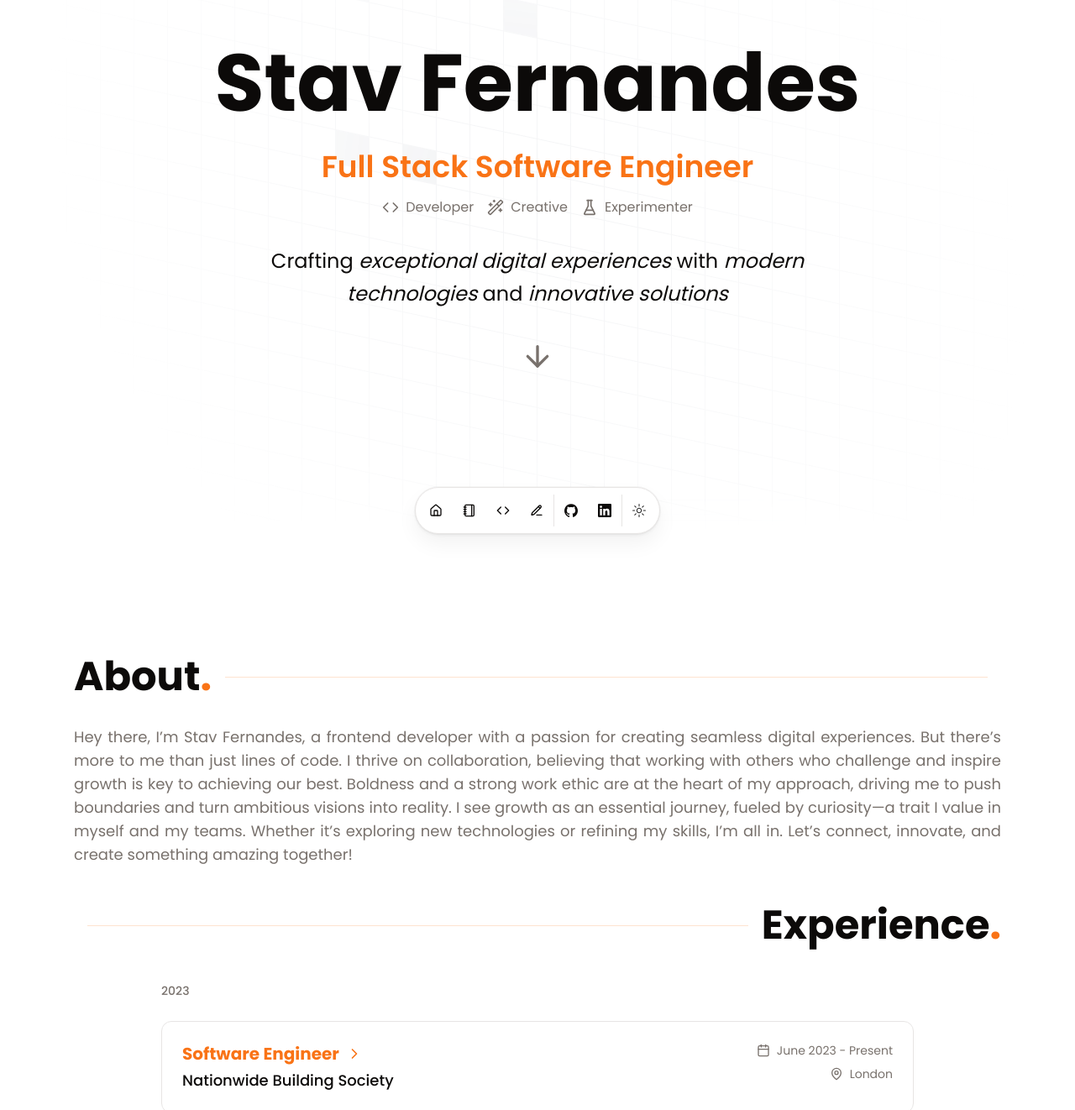
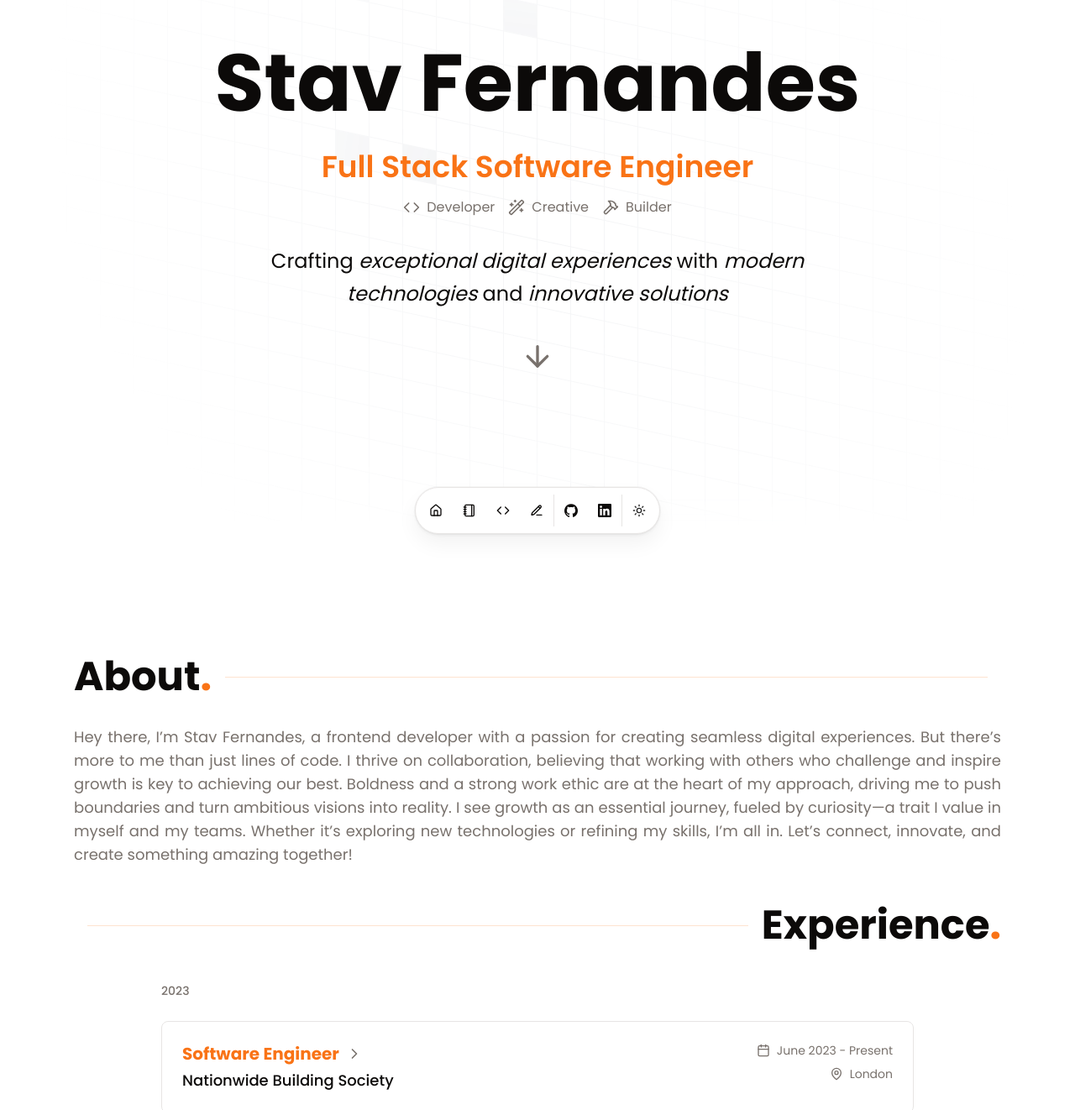
Before and after one commit to stevef24/website-v6, a Next.js app: page / in a window 1280 px wide. Shown: the part 148-1470 px from the top of the page at 84% size. Built offline with nearby package versions, Linux system fonts and the light colour scheme.

Commit message:
Refactor: Update dependencies and add @radix-ui/react-switch component

```diff
--- a/app/data/resume.tsx
+++ b/app/data/resume.tsx
@@ -75,7 +75,7 @@
 		{
 			id: "1",
 			title: "Contentify",
-			byline: "Social Media Content Creator",
+			byline: "Content Creator",
 			description:
 				"A social media content generator for Twitter, LinkedIn, and more. Create quick posts with the right styling and sizing for each platform.",
 			technologies: [
--- a/components/pages/Hero.tsx
+++ b/components/pages/Hero.tsx
@@ -2,7 +2,7 @@
 import { motion } from "framer-motion";
 import GridPattern from "../ui/grid-pattern";
 import { cn } from "@/lib/utils";
-import { ArrowDown, Code, FlaskConical, WandSparkles } from "lucide-react";
+import { ArrowDown, Code, Hammer, WandSparkles } from "lucide-react";
 
 export default function Hero() {
 	const containerVariants = {
@@ -84,8 +84,8 @@
 							Creative
 						</span>
 						<span className="flex items-center gap-2">
-							<FlaskConical className="w-4 h-4 sm:w-5 sm:h-5" />
-							Experimenter
+							<Hammer className="w-4 h-4 sm:w-5 sm:h-5" />
+							Builder
 						</span>
 					</div>
 				</motion.div>
--- a/components/pages/Projects.tsx
+++ b/components/pages/Projects.tsx
@@ -131,7 +131,6 @@
 				</div>
 			</div>
 
-			{/* Navigation Controls - Adjusted positioning */}
 			<div className="absolute top-1/2 -translate-y-1/2 left-0 right-0 w-full flex justify-between pointer-events-none">
 				<Button
 					variant="ghost"
@@ -139,8 +138,9 @@
 					onClick={() => handleNavigation("prev")}
 					disabled={isAtStart || isTransitioning}
 					className={cn(
-						"pointer-events-auto h-10 w-10 sm:h-14 sm:w-14 rounded-full bg-background/80 backdrop-blur-sm transition-all duration-200",
-						"absolute -left-2 sm:-left-7 lg:-left-10",
+						"pointer-events-auto rounded-full bg-background/80 backdrop-blur-sm transition-all duration-200",
+						"absolute h-10 w-10 -left-3",
+						"sm:h-12 sm:w-12 sm:left-0",
 						isAtStart
 							? "opacity-50 cursor-not-allowed border-muted"
 							: "hover:text-orange-500 border-orange-500 hover:border-orange-600 hover:scale-110",
@@ -150,7 +150,7 @@
 				>
 					<ChevronLeftIcon
 						className={cn(
-							"h-8 w-8 sm:h-10 sm:w-10",
+							"h-6 w-6 sm:h-8 sm:w-8 lg:h-10 lg:w-10",
 							!isAtStart && "text-orange-500"
 						)}
 						aria-hidden="true"
@@ -163,8 +163,9 @@
 					onClick={() => handleNavigation("next")}
 					disabled={isAtEnd || isTransitioning}
 					className={cn(
-						"pointer-events-auto h-10 w-10 sm:h-14 sm:w-14 rounded-full bg-background/80 backdrop-blur-sm transition-all duration-200",
-						"absolute -right-2 sm:-right-7 lg:-right-10",
+						"pointer-events-auto rounded-full bg-background/80 backdrop-blur-sm transition-all duration-200",
+						"absolute h-10 w-10 -right-3",
+						"sm:h-12 sm:w-12 sm:right-0",
 						isAtEnd
 							? "opacity-50 cursor-not-allowed border-muted"
 							: "hover:text-orange-500 border-orange-500 hover:border-orange-600 hover:scale-110",
@@ -174,7 +175,7 @@
 				>
 					<ChevronRightIcon
 						className={cn(
-							"h-8 w-8 sm:h-10 sm:w-10",
+							"h-6 w-6 sm:h-8 sm:w-8 lg:h-10 lg:w-10",
 							!isAtEnd && "text-orange-500"
 						)}
 						aria-hidden="true"
--- a/components/ui/Experience.tsx
+++ b/components/ui/Experience.tsx
@@ -56,7 +56,7 @@
 		companyName: "Aviva Investors",
 		dateFrom: "July 2019",
 		dateTo: "June 2022",
-		role: "Sales Enablement Associate & Multi-asset Investment Specialist",
+		role: "Sales Enablement Associate &  Investment Specialist",
 		roleDescription:
 			"In this role, I helped make sense of investment data and worked closely with sales teams and clients. I used my analytical and presentation skills to deliver insights and even automated some tasks to improve efficiency. It was a great mix of data, finance, and communication.",
 		location: "London",
--- a/components/ui/WorkExperienceSection.tsx
+++ b/components/ui/WorkExperienceSection.tsx
@@ -1,5 +1,5 @@
 "use client";
-import { motion, AnimatePresence } from "framer-motion";
+import { motion } from "framer-motion";
 import { MapPinIcon, ChevronRightIcon, CalendarIcon } from "lucide-react";
 import { cn } from "@/lib/utils";
 
@@ -26,11 +26,9 @@
 	dateFrom,
 	dateTo,
 	isActive,
-	isClosing,
 	onSelect,
 	index,
 }: WorkExperienceSectionProps) => {
-	// Animation variants for the container - matching Values.tsx timing
 	const containerVariants = {
 		hidden: { opacity: 0, y: 20 },
 		visible: {
@@ -43,42 +41,23 @@
 		},
 	};
 
-	// Content variants for smooth expansion
-	const contentVariants = {
-		hidden: { opacity: 0, height: 0 },
-		visible: {
-			opacity: 1,
-			height: "auto",
-			transition: { duration: 0.3 },
-		},
-	};
-
-	// Text variants matching Values.tsx
-	const textVariants = {
-		hidden: { opacity: 0 },
-		visible: {
-			opacity: 1,
-			transition: { duration: 0.3, delay: 0.2 },
-		},
-	};
-
 	return (
 		<motion.li
 			variants={containerVariants}
 			initial="hidden"
 			whileInView="visible"
 			viewport={{ once: true }}
+			className="w-full"
+		>
+			<div
 				className={cn(
-				"group relative rounded-lg sm:rounded-xl border transition-all duration-300",
-				isActive
-					? "border-primary bg-accent/50"
-					: "border-border hover:border-primary/50",
-				isClosing ? "closing" : ""
+					"rounded-lg border bg-card transition-colors duration-300",
+					isActive ? "ring-2 ring-primary" : "hover:border-primary/50"
 				)}
 			>
 				<button
 					onClick={onSelect}
-				className="w-full text-left p-4 sm:p-6 focus-visible:outline-none focus-visible:ring-2 focus-visible:ring-primary rounded-lg sm:rounded-xl"
+					className="w-full text-left p-4 sm:p-6 focus-visible:outline-none focus-visible:ring-2 focus-visible:ring-primary rounded-lg"
 					aria-expanded={isActive}
 					aria-controls={`experience-content-${index}`}
 				>
@@ -91,10 +70,9 @@
 								<motion.div
 									animate={{ rotate: isActive ? 90 : 0 }}
 									transition={{ duration: 0.2 }}
-								className="transition-transform ml-auto sm:ml-0"
 								>
 									<ChevronRightIcon
-									className="h-5 w-5 text-primary"
+										className="h-5 w-5 text-muted-foreground"
 										aria-hidden="true"
 									/>
 								</motion.div>
@@ -121,17 +99,12 @@
 						</div>
 					</div>
 
-				<motion.div
+					<div
 						className={`overflow-hidden transition-all duration-300 ease-out ${
 							isActive ? "max-h-[500px] opacity-100" : "max-h-0 opacity-0"
 						}`}
 					>
-					<div className="pt-4">
-						<motion.div
-							variants={textVariants}
-							initial="hidden"
-							animate={isActive ? "visible" : "hidden"}
-						>
+						<div className="pt-4 border-t">
 							<p className="text-sm sm:text-base text-foreground leading-relaxed mb-4">
 								{roleDescription}
 							</p>
@@ -146,18 +119,18 @@
 									aria-label="Technologies and skills"
 								>
 									{tech.map((item) => (
-										<motion.li key={item} variants={textVariants} layout>
+										<li key={item}>
 											<span className="inline-flex items-center px-2 sm:px-3 py-1 rounded-full text-xs font-medium bg-primary/10 text-primary hover:bg-primary/20 transition-colors">
 												{item}
 											</span>
-										</motion.li>
+										</li>
 									))}
 								</ul>
 							</div>
-						</motion.div>
 						</div>
-				</motion.div>
+					</div>
 				</button>
+			</div>
 		</motion.li>
 	);
 };
--- a/components/ui/mobile-nav.tsx
+++ b/components/ui/mobile-nav.tsx
@@ -238,7 +238,7 @@
 
 						<motion.div
 							variants={itemVariants}
-							className="flex items-center gap-4 text-xl font-medium"
+							className="flex items-center  text-xl font-medium"
 						>
 							<ModeToggle className="h-8 w-8" />
 							<span>Theme</span>
--- a/components/ui/mode-toggle.tsx
+++ b/components/ui/mode-toggle.tsx
@@ -1,7 +1,7 @@
 "use client";
 
 import { Button } from "@/components/ui/button";
-import { MoonIcon, SunIcon } from "@radix-ui/react-icons";
+import { MoonIcon, SunIcon } from "lucide-react";
 import { useTheme } from "next-themes";
 import * as React from "react";
 
@@ -16,13 +16,12 @@
 			ref={ref}
 			variant="ghost"
 			type="button"
-			size="icon"
-			className="px-2"
+			className="px-4 size-12"
 			onClick={() => setTheme(theme === "dark" ? "light" : "dark")}
 			{...props}
 		>
-			<SunIcon className="h-[1.2rem] w-[1.2rem] text-neutral-800 dark:hidden dark:text-neutral-200" />
-			<MoonIcon className="hidden h-[1.2rem] w-[1.2rem] text-neutral-800 dark:block dark:text-neutral-200" />
+			<MoonIcon className="hidden size-12 text-neutral-800 dark:block dark:text-neutral-200" />
+			<SunIcon className="size-12 text-neutral-800 dark:hidden dark:text-neutral-200" />
 		</Button>
 	);
 });
--- /dev/null
+++ b/components/ui/switch.tsx
@@ -0,0 +1,29 @@
+"use client"
+
+import * as React from "react"
+import * as SwitchPrimitives from "@radix-ui/react-switch"
+
+import { cn } from "@/lib/utils"
+
+const Switch = React.forwardRef<
+  React.ElementRef<typeof SwitchPrimitives.Root>,
+  React.ComponentPropsWithoutRef<typeof SwitchPrimitives.Root>
+>(({ className, ...props }, ref) => (
+  <SwitchPrimitives.Root
+    className={cn(
+      "peer inline-flex h-6 w-11 shrink-0 cursor-pointer items-center rounded-full border-2 border-transparent transition-colors focus-visible:outline-none focus-visible:ring-2 focus-visible:ring-ring focus-visible:ring-offset-2 focus-visible:ring-offset-background disabled:cursor-not-allowed disabled:opacity-50 data-[state=checked]:bg-primary data-[state=unchecked]:bg-input",
+      className
+    )}
+    {...props}
+    ref={ref}
+  >
+    <SwitchPrimitives.Thumb
+      className={cn(
+        "pointer-events-none block h-5 w-5 rounded-full bg-background shadow-lg ring-0 transition-transform data-[state=checked]:translate-x-5 data-[state=unchecked]:translate-x-0"
+      )}
+    />
+  </SwitchPrimitives.Root>
+))
+Switch.displayName = SwitchPrimitives.Root.displayName
+
+export { Switch }
--- a/package.json
+++ b/package.json
@@ -19,6 +19,7 @@
 		"@radix-ui/react-scroll-area": "^1.2.0",
 		"@radix-ui/react-separator": "^1.1.0",
 		"@radix-ui/react-slot": "^1.1.0",
+		"@radix-ui/react-switch": "^1.1.1",
 		"@radix-ui/react-tooltip": "^1.0.7",
 		"@splinetool/react-spline": "^2.2.6",
 		"@splinetool/runtime": "^1.3.8",
```
Also changed, not shown: 1 other file (tests, documents, lock files or other folders). Lines whose indentation alone changed are shown as unchanged.
